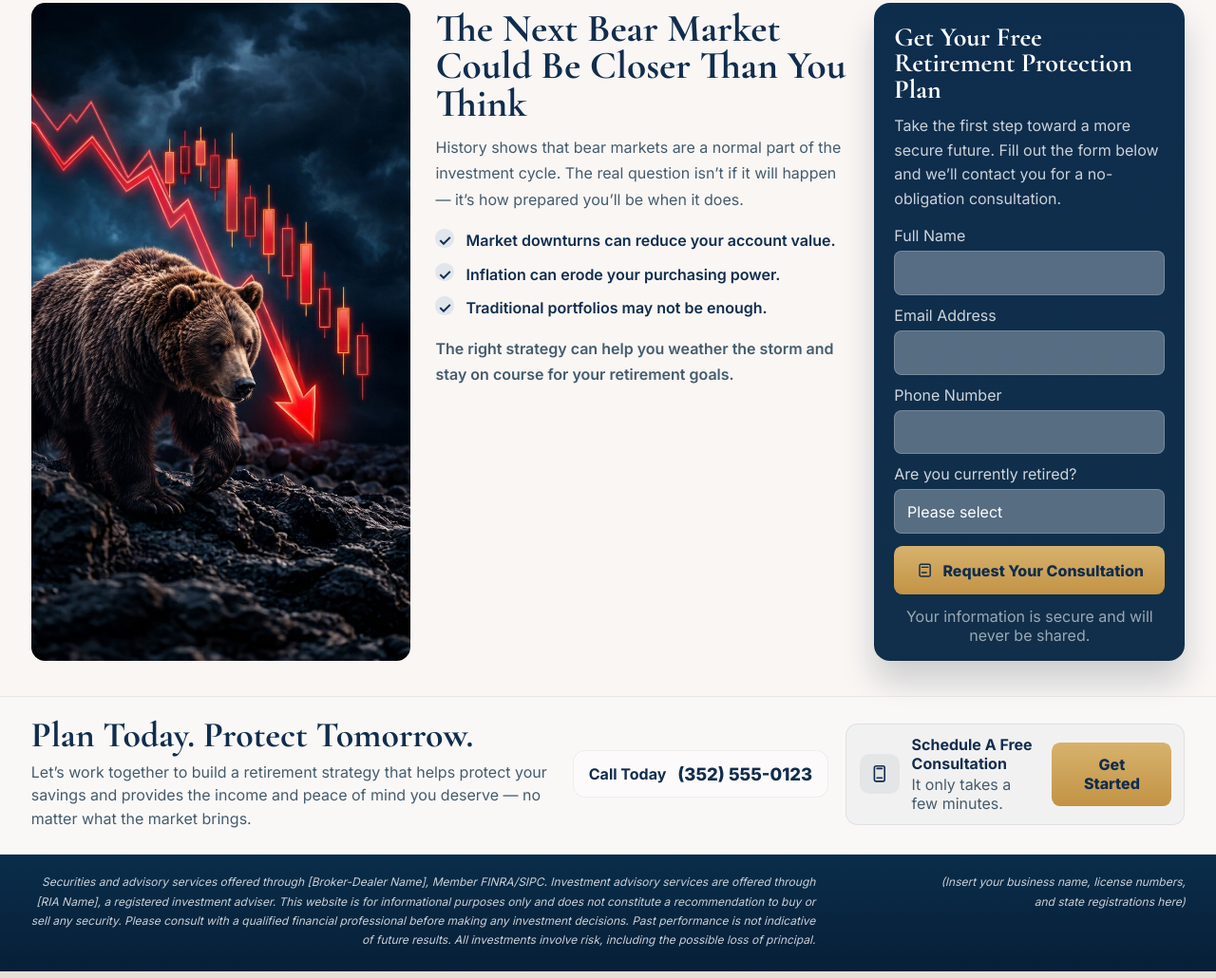
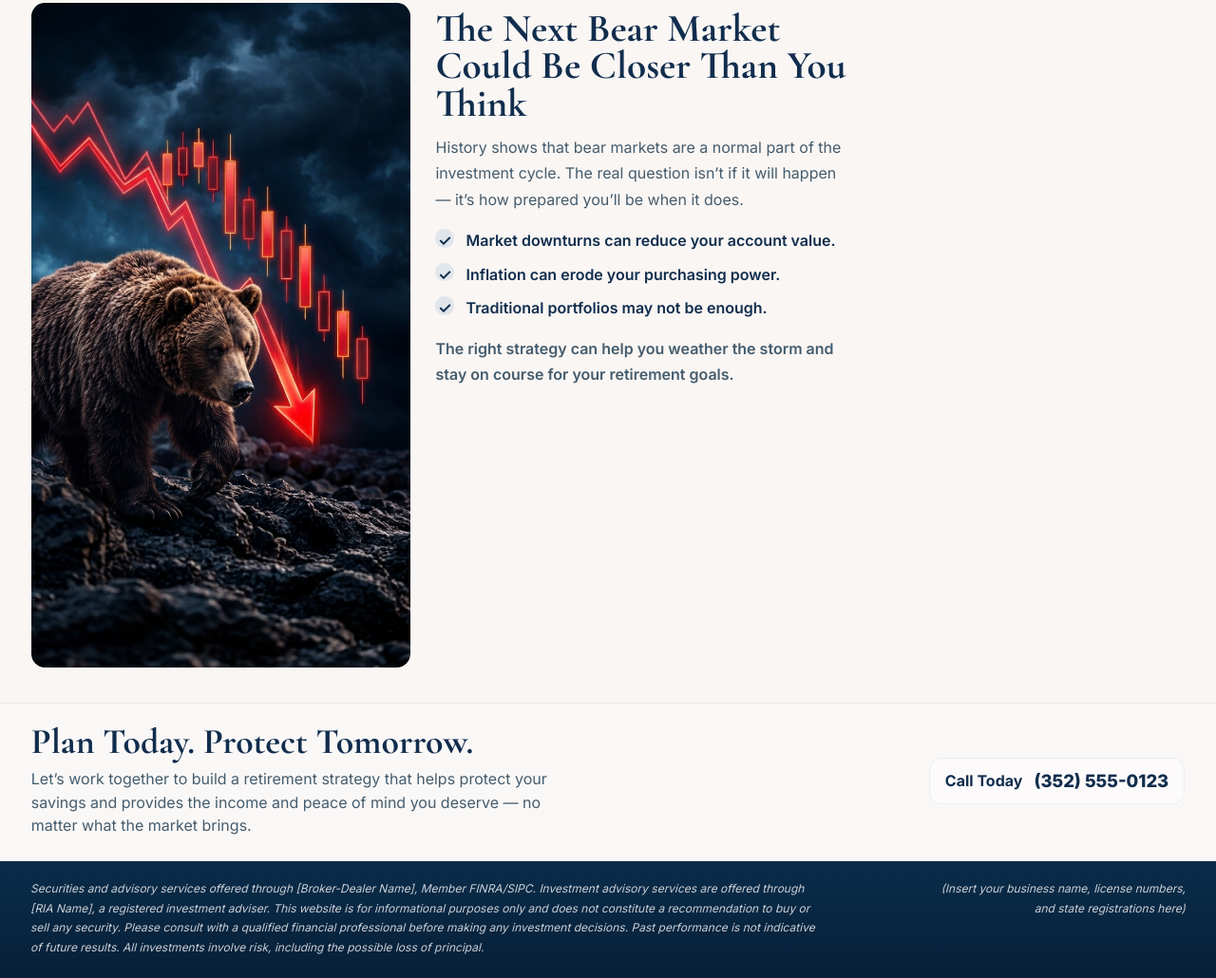
Before and after one commit to ryan-tet/the_secured_retirement, a plain HTML site: page index.html in a window 1280 px wide. Shown: the part 949-1979 px from the top of the page at 95% size. Drawn offline with nearby package versions, Linux system fonts and the light colour scheme; a script that the page names is missing.

Commit message:
calendly

```diff
--- a/index.html
+++ b/index.html
@@ -48,7 +48,7 @@
           <a href="#">Contact</a>
         </nav>
 
-        <button class="btn btn-primary btn-small" type="button">Schedule a Free Consultation</button>
+        <a class="btn btn-primary btn-small" href="#lead-card">Schedule a Free Consultation</a>
       </header>
 
       <main>
@@ -62,12 +62,12 @@
               certainly impact your hard-earned savings. The good news: There are strategies to help
               protect your retirement and keep your future on track.
             </p>
-            <button class="btn btn-primary btn-cta" type="button">
+            <a class="btn btn-primary btn-cta" href="#lead-card">
               <span class="btn-icon" aria-hidden="true">
                 <svg viewBox="0 0 24 24"><path d="M7 4h10a2 2 0 0 1 2 2v12a2 2 0 0 1-2 2H7a2 2 0 0 1-2-2V6a2 2 0 0 1 2-2Zm1 4h8M8 15h6"/></svg>
               </span>
               Schedule Your Free Consultation
-            </button>
+            </a>
           </div>
         </section>
 
@@ -133,42 +133,10 @@
             </p>
           </div>
 
-          <aside class="lead-card" aria-label="Free retirement protection plan">
-            <h3>Get Your Free Retirement Protection Plan</h3>
-            <p>
-              Take the first step toward a more secure future. Fill out the form below and we’ll
-              contact you for a no-obligation consultation.
-            </p>
-            <form class="consultation-form">
-              <label>
-                <span>Full Name</span>
-                <input type="text" name="name" placeholder="" />
-              </label>
-              <label>
-                <span>Email Address</span>
-                <input type="email" name="email" placeholder="" />
-              </label>
-              <label>
-                <span>Phone Number</span>
-                <input type="tel" name="phone" placeholder="" />
-              </label>
-              <label>
-                <span>Are you currently retired?</span>
-                <select name="retired">
-                  <option value="" selected disabled>Please select</option>
-                  <option>Yes</option>
-                  <option>No</option>
-                </select>
-              </label>
-              <button class="btn btn-primary btn-form" type="submit">
-                <span class="btn-icon" aria-hidden="true">
-                  <svg viewBox="0 0 24 24"><path d="M7 4h10a2 2 0 0 1 2 2v12a2 2 0 0 1-2 2H7a2 2 0 0 1-2-2V6a2 2 0 0 1 2-2Zm1 4h8M8 15h6"/></svg>
-                </span>
-                Request Your Consultation
-              </button>
-            </form>
-            <small>Your information is secure and will never be shared.</small>
-          </aside>
+          <!-- Calendly inline widget begin -->
+          <div id="lead-card" class="calendly-inline-widget" data-url="https://calendly.com/myfrsadvisors/drop-exit-strategy-1-on-1?hide_gdpr_banner=1" style="min-width:320px;height:700px;"></div>
+          <script type="text/javascript" src="https://assets.calendly.com/assets/external/widget.js" async></script>
+          <!-- Calendly inline widget end -->
         </section>
 
         <section class="contact-banner" aria-label="Phone and consultation callout">
@@ -180,22 +148,10 @@
             </p>
           </div>
 
-          <div class="banner-call">
+          <a class="banner-call" href="tel:1352550123">
             <span class="call-label">Call Today</span>
-            <a href="tel:1352550123">(352) 555-0123</a>
-          </div>
-
-          <div class="banner-cta">
-            <span class="mini-icon" aria-hidden="true">
-              <svg viewBox="0 0 24 24"><path d="M8 3h8a2 2 0 0 1 2 2v14a2 2 0 0 1-2 2H8a2 2 0 0 1-2-2V5a2 2 0 0 1 2-2Zm1 3h6M9 17h6"/></svg>
-            </span>
-            <div>
-              <span class="mini-title">Schedule A Free Consultation</span>
-              <span class="mini-sub">It only takes a few minutes.</span>
-            </div>
-            <button class="btn btn-primary btn-arrow" type="button">Get Started</button>
-          </div>
-
+            <span class="banner-phone">(352) 555-0123</span>
+          </a>
         </section>
       </main>
 
--- a/styles.css
+++ b/styles.css
@@ -452,7 +452,7 @@ select {
 .contact-banner {
   position: relative;
   display: grid;
-  grid-template-columns: 1.7fr auto 1.1fr;
+  grid-template-columns: 1fr auto;
   align-items: center;
   gap: 1.1rem;
   background: rgba(255, 255, 255, 0.42);
@@ -486,11 +486,14 @@ select {
 .banner-call {
   display: flex;
   align-items: center;
+  justify-content: center;
+  justify-self: end;
   gap: 0.75rem;
   padding: 0.8rem 1rem;
   background: rgba(255, 255, 255, 0.35);
   border-radius: 0.8rem;
   border: 1px solid rgba(12, 35, 64, 0.06);
+  text-align: center;
 }
 
 .call-label {
@@ -500,7 +503,8 @@ select {
   font-weight: 700;
 }
 
-.banner-call a {
+.banner-call a,
+.banner-call .banner-phone {
   color: var(--navy);
   font-size: 1.15rem;
   font-weight: 800;
@@ -574,6 +578,10 @@ select {
   text-align: left;
 }
 
+.footer-bottom > div:first-child p {
+  text-align: left;
+}
+
 .footer-bottom p:last-child {
   text-align: right;
   font-style: italic;
@@ -593,12 +601,21 @@ select {
 
   .market-visual {
     min-height: 220px;
+    background: url("assets/market_bear_land.jpg") 60% 55% / cover no-repeat;
   }
 
   .contact-banner {
     grid-template-columns: 1fr;
     gap: 1.2rem;
     text-align: center;
+  }
+
+  .banner-copy,
+  .banner-copy p,
+  .banner-call {
+    width: 100%;
+    max-width: 100%;
+    justify-self: stretch;
   }
 
   .banner-cta {
```
